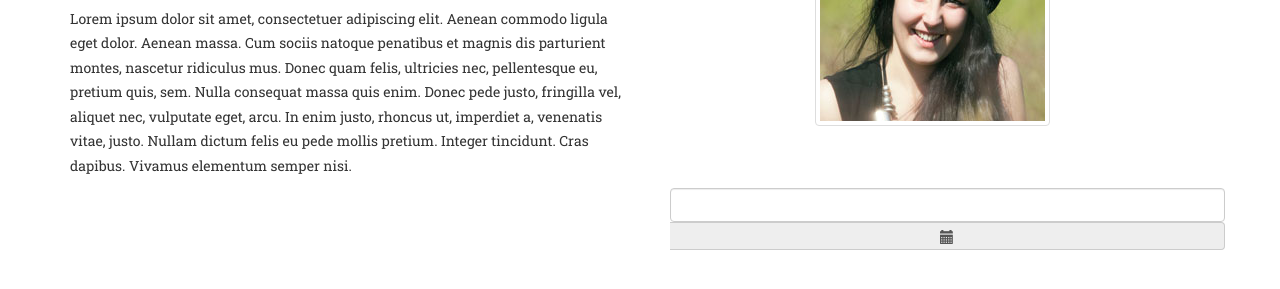
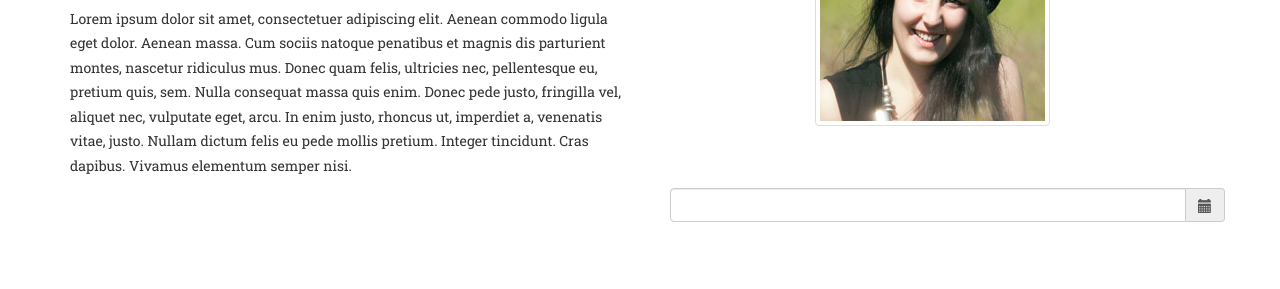
Before and after one commit to jcpleite/fland2, a website: page index_perfil_individual_1.html in a window 1280 px wide. Shown: the part 409-698 px from the top of the page. Drawn offline with nearby package versions, Linux system fonts and the light colour scheme; a web font is replaced by a local one.

Commit message:
Remove calendar bug

```diff
--- a/index_perfil_individual_1.html
+++ b/index_perfil_individual_1.html
@@ -121,18 +121,20 @@
           <div class="col-md-6">
             <div class="container">
               <div class="row">
-                <div class="col-sm-6 text-center">
-                  <div class="form-group" id="datetimepicker1">
+                <div class="col-sm-6">
+                  <div class="form-group">
+                    <div class="input-group date" id="datetimepicker1">
                       <input type="text" class="form-control">
                       <span class="input-group-addon">
                         <span class="glyphicon glyphicon-calendar"></span>
                       </span>
+                    </div>
                   </div>
                 </div>
                 <script type="text/javascript">
                   $(function () {
-                      $('#datetimepicker1').datetimepicker();
-                  });
+                                        $('#datetimepicker1').datetimepicker();
+                                    });
                 </script>
               </div>
             </div>
```
